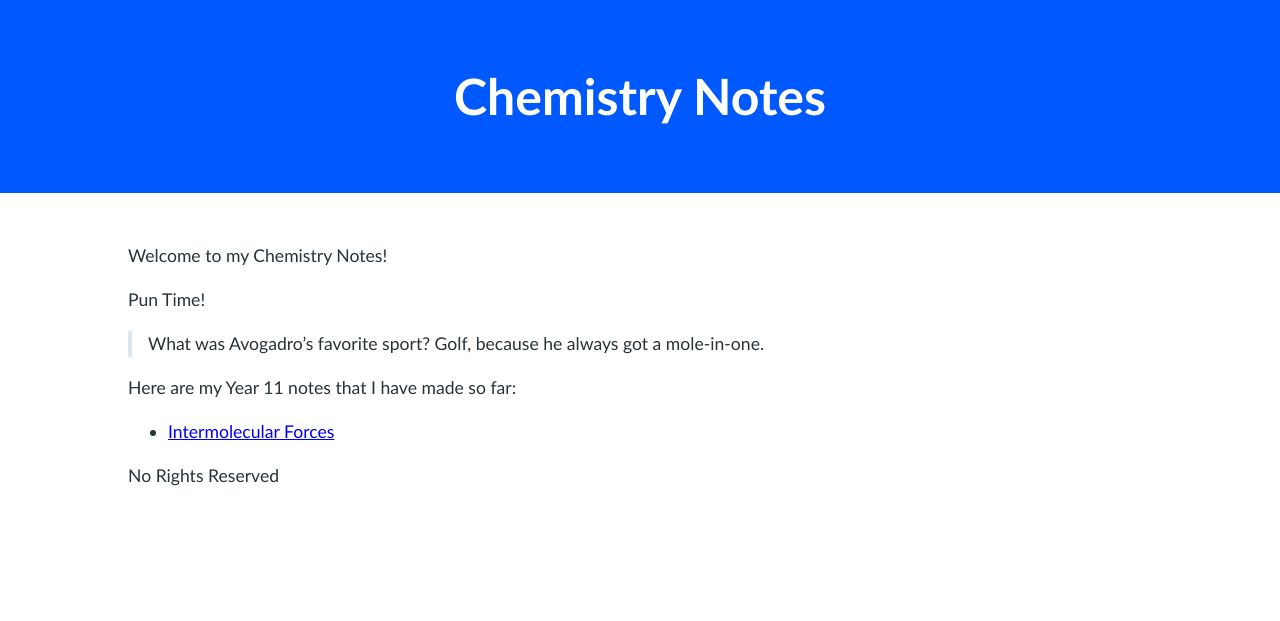
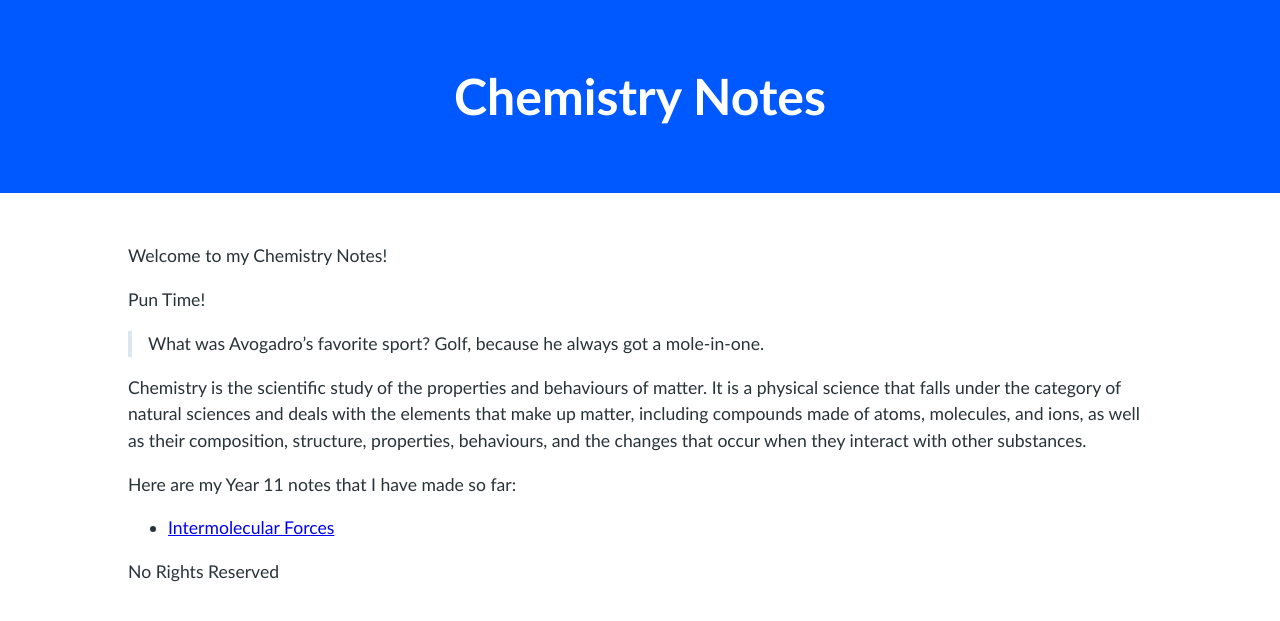
Before and after one commit to Pi-thagoras/the-chicken-pen, a Jekyll site: the page built from Chemistry-Notes.md, in a window 1280 px wide. Shown: the top 621 px of the page. Built offline with Jekyll 4.4.1, drawn with Linux system fonts in a browser that asks for light colours.

Commit message:
vault backup: 2023-04-06 10:30:29

```diff
--- a/Chemistry-Notes.md
+++ b/Chemistry-Notes.md
@@ -7,5 +7,7 @@ Welcome to my Chemistry Notes!
 Pun Time!
 >What was Avogadro's favorite sport? Golf, because he always got a mole-in-one.
 
+Chemistry is the scientific study of the properties and behaviours of matter. It is a physical science that falls under the category of natural sciences and deals with the elements that make up matter, including compounds made of atoms, molecules, and ions, as well as their composition, structure, properties, behaviours, and the changes that occur when they interact with other substances.
+
 Here are my Year 11 notes that I have made so far:
 - [Intermolecular Forces](Intermolecular-Forces.md)
```
Also changed, not shown: .obsidian/workspace.json.
